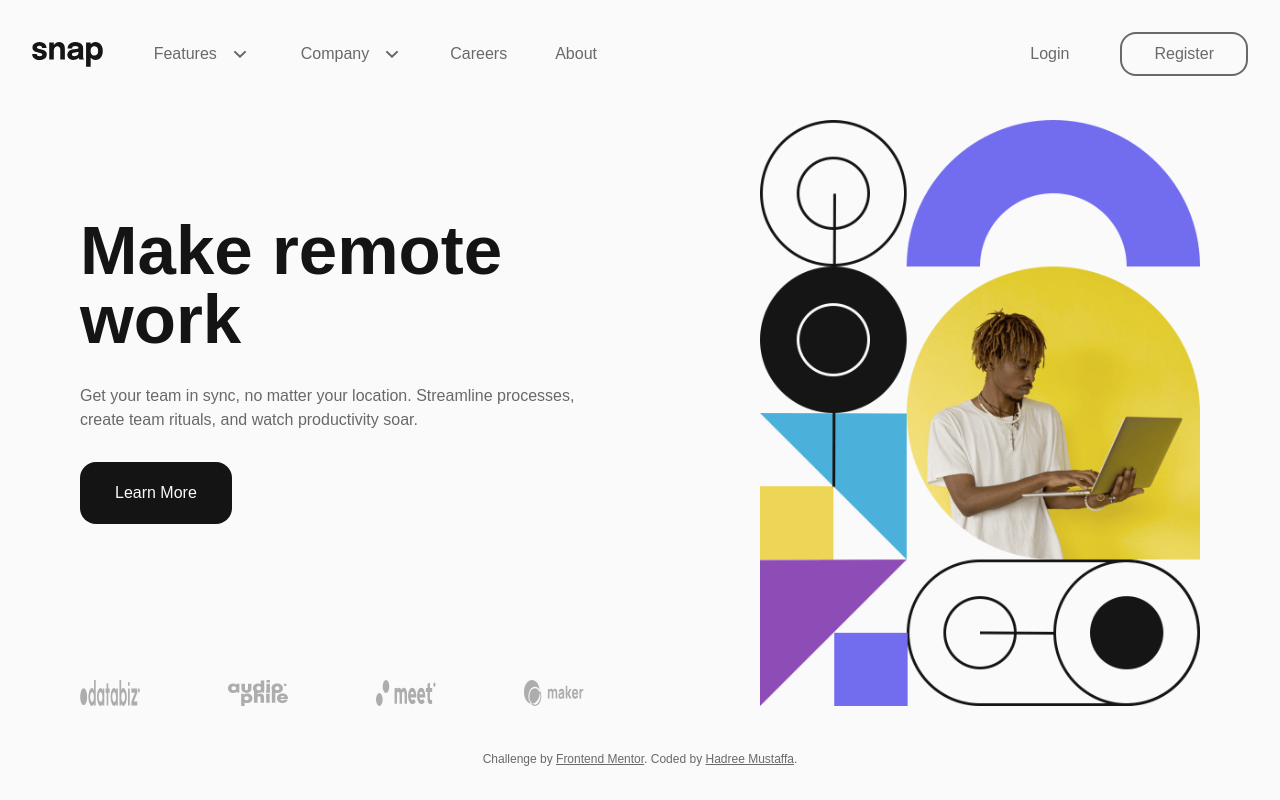
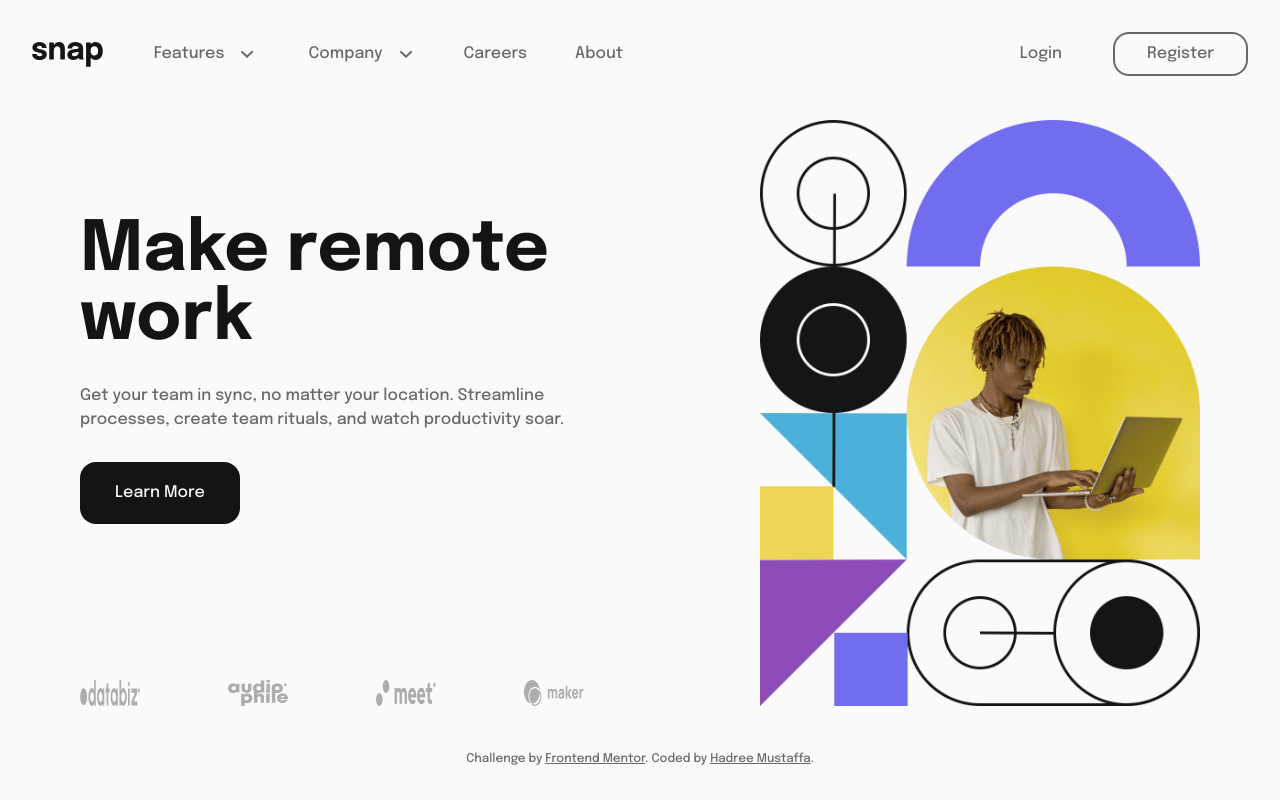
Before and after one commit to hadreemustaffa/intro-section-with-dropdown-navigation, a website: page index.html in a window 1280 px wide. Drawn offline with Linux system fonts and the light colour scheme; the site is published under a folder, as on GitHub Pages, so addresses that start at the root find nothing; files whose address does not match are found by name.

Commit message:
fix pathing issue

```diff
--- a/index.js
+++ b/index.js
@@ -2,8 +2,8 @@ const toggleBtn = document.querySelector('.btn-toggle');
 const mainMenu = document.querySelector('.main-menu');
 const dropdownItems = document.querySelectorAll('.dropdown__item');
 
-const menuOpenUrl = '/assets/images/icon-menu.svg';
-const menuCloseUrl = '/assets/images/icon-close-menu.svg';
+const menuOpenUrl = 'assets/images/icon-menu.svg';
+const menuCloseUrl = 'assets/images/icon-close-menu.svg';
 
 const collapseDropdown = (itemSelector, list, icon) => {
   itemSelector.setAttribute('aria-expanded', 'false');
--- a/sass/base/_font-face.scss
+++ b/sass/base/_font-face.scss
@@ -3,8 +3,8 @@
   font-weight: 500;
   src:
     local("Epilogue"),
-    url("/assets/fonts/Epilogue-Medium.woff2") format("woff2"),
-    url("/assets/fonts/Epilogue-Medium.woff") format("woff");
+    url("assets/fonts/Epilogue-Medium.woff2") format("woff2"),
+    url("assets/fonts/Epilogue-Medium.woff") format("woff");
   font-display: swap;
 }
 
@@ -13,7 +13,7 @@
   font-weight: 700;
   src:
     local("Epilogue"),
-    url("/assets/fonts/Epilogue-Bold.woff2") format("woff2"),
-    url("/assets/fonts/Epilogue-Bold.woff") format("woff");
+    url("assets/fonts/Epilogue-Bold.woff2") format("woff2"),
+    url("assets/fonts/Epilogue-Bold.woff") format("woff");
   font-display: swap;
 }
```
Also changed, not shown: dist/style.css.
